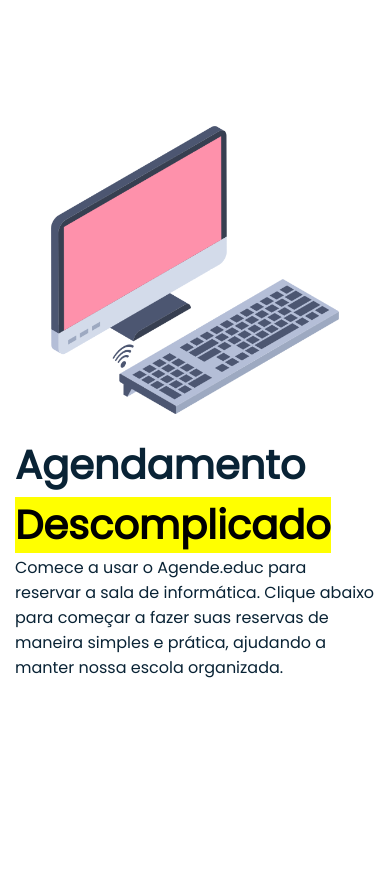
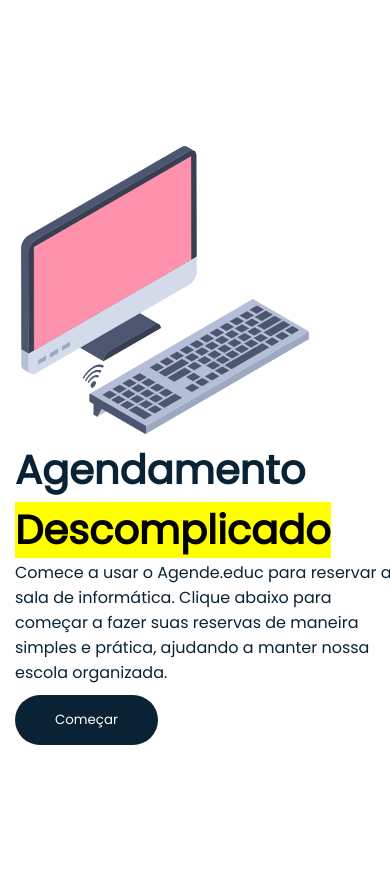
Before and after one commit to ADP087/Agendamento, a PHP site: page / in a window 390 px wide; the page is wider, and only the part inside the window is pictured. Shown: the part 163-1037 px from the top of that part. Before the commit the page ends 841 px from the top of that part, so only its background shows below. Run offline with PHP 8.4, Linux system fonts and the light colour scheme.

Commit message:
Últimas mudanças do dia (implementei o botão inicial)

```diff
--- a/index.html
+++ b/index.html
@@ -55,6 +55,7 @@
           <h1 class="main-header-title">Agendamento <mark>Descomplicado</mark></h1>
           <p class="main-header-description">Comece a usar o Agende.educ para reservar a sala de informática. Clique abaixo para começar a fazer suas reservas de maneira simples e prática, ajudando a manter nossa escola organizada.</p>
         </article>
+        <button class="start-button">Começar</button>
       </section>
     </main>
     <footer>
--- a/style.css
+++ b/style.css
@@ -156,6 +156,24 @@
   border-radius: 5px;
 }
 
+main .start-button{
+    height: fit-content;
+    padding: 15px 40px;
+    background-color: var(--color-black);
+    color: var(--color-white);
+    border-radius: 60px;
+    border: none;
+    cursor: pointer;
+    margin-top: 10px;
+}
+
+.main .start-button:hover{
+    background-color: transparent;
+    border: solid 2px var(--color-black);
+    color: var(--color-black);
+    transition: all 0.75s ease-in-out;
+}
+
 /* Responsividade mobile */
 @media (max-width: 768px){
 
@@ -239,12 +257,16 @@
   }
 
   /* Conteúdo principal */
+  main{
+    padding: 15px;
+  }
+
   main .main-header{
-    padding: 0px;
+    justify-content: flex-start;
   }
 
   main .main-header img{
-    margin-top: -30px;
+    margin-top: 10px;
     width: 300px;
   }
 
@@ -252,8 +274,6 @@
     font-size: 40px;
   }
 
-  main .main-header-text{
-    margin: 15px;
-  }
+
 
 }
```
